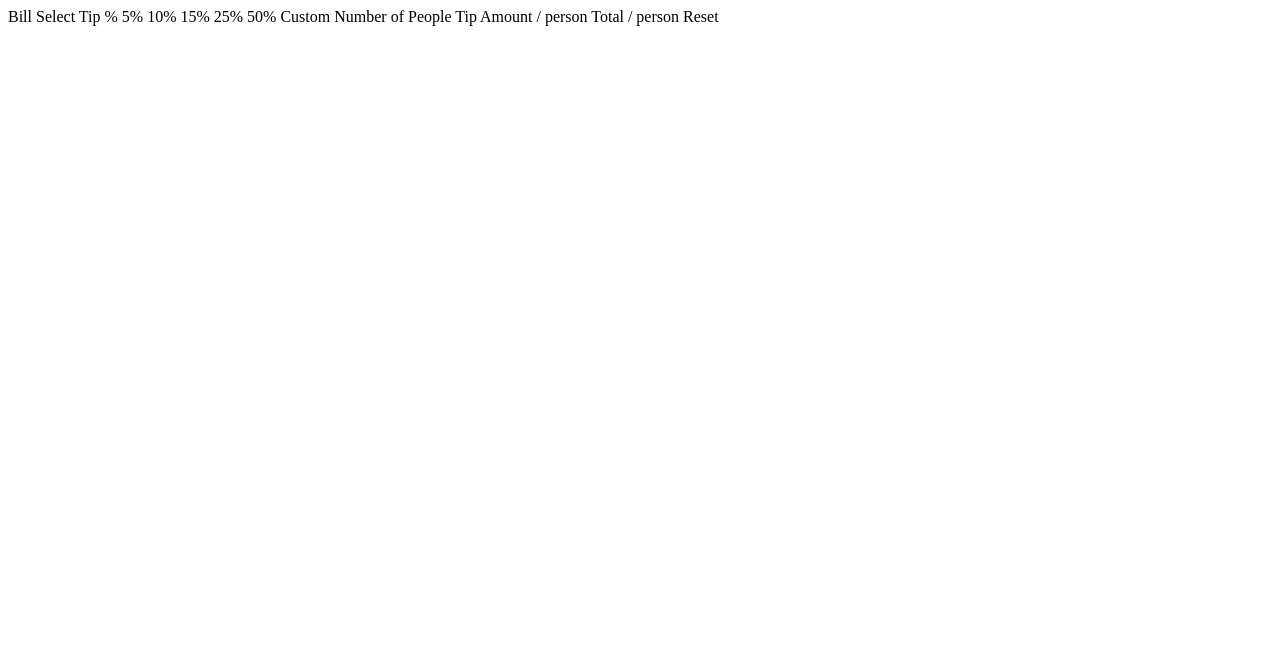
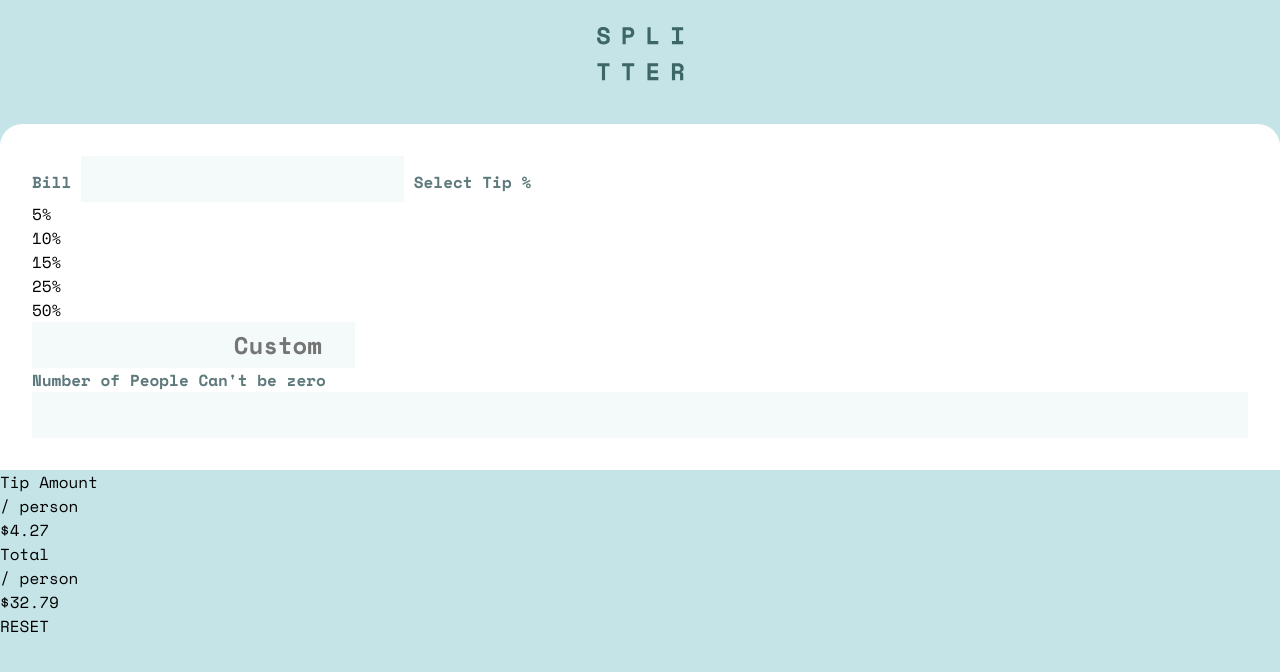
Before and after one commit to Glenda9031/Tip_Calculator_App, a plain HTML site: page index.html in a window 1280 px wide. Drawn offline with nearby package versions, Linux system fonts and the light colour scheme.

Commit message:
Revised index.html and style.css

```diff
--- a/css/style.css
+++ b/css/style.css
@@ -0,0 +1,61 @@
+@import url('https://fonts.googleapis.com/css2?family=Space+Mono:ital,wght@0,400;0,700;1,400;1,700&display=swap');
+
+:root {
+    --strong-cyan: hsl(172, 67%, 45%);
+    --very-dark-cyan: hsl(183, 100%, 15%);
+    --dark-grayish-cyan: hsl(186, 14%, 43%);
+    --grayish-cyan: hsl(184, 14%, 56%);
+    --light-grayish-cyan: hsl(185, 41%, 84%);
+    --very-light-grayish-cyan: hsl(189, 41%, 97%);
+    --white: hsl(0, 0%, 100%);
+}
+
+*,
+*::before,
+*::after {
+    margin: 0;
+    padding: 0;
+    box-sizing: border-box;
+}
+
+body {
+    font-family: 'Space Mono', monospace;
+    background-color: var(--light-grayish-cyan);
+    height: 100vh;
+    width: 100%;
+}
+
+.logo {
+    text-align: center;
+    margin-top: 1.7rem;
+    margin-bottom: 2.3rem;
+}
+
+.tip-calculator {
+    background-color: var(--white);
+    display: flex;
+    flex-direction: column;
+    padding: 2rem;
+    border-radius: 1.4rem 1.4rem 0 0;
+}
+
+label {
+    color: var(--dark-grayish-cyan);
+    font-weight: 700;
+    margin-bottom: 0.3rem;
+}
+
+input {
+    border: none;
+    outline: none;
+    padding: .3125rem;
+    padding-right: 1.125rem;
+    background-position: 1.0625rem .9375rem;
+    background-repeat: no-repeat;
+    background-color: var(--very-light-grayish-cyan);
+    text-align: right;
+    font-size: 1.5rem;
+    color: var(--very-dark-cyan);
+    font-weight: 700;
+    font-family: 'Space Mono', monospace;
+}
--- a/index.html
+++ b/index.html
@@ -9,26 +9,47 @@
   <title>Frontend Mentor | Tip calculator app</title>
   </head>
 <body>
+    <div class="logo"><img src="./images/logo.svg" alt="logo"></div>
+    <div class="tip-calculator">
+      <div class="partOne">
+        <label for="bill">Bill</label>
+        <input type="number" class="input input-bill" id="bill-input">
+        <label for="tip">Select Tip %</label>
+        <div class="tip">
+          <div class="tip tip-5">5%</div>
+          <div class="tip tip-10">10%</div>
+          <div class="tip tip-15">15%</div>
+          <div class="tip tip-25">25%</div>
+          <div class="tip tip-50">50%</div>
+          <div id="custom-tip"><input type="number" class="tip-custom" placeholder="Custom"></div>
+        </div>
+      </div>
 
-  Bill
+      <div class="peopleLabel">
+        <label for="people">Number of People</label>
+        <label class="error">Can't be zero</label>
+      </div>
+      <input type="number" class="input input-people">
+     </div>
 
-  Select Tip %
-  5%
-  10%
-  15%
-  25%
-  50%
-  Custom
+     <div class="result">
+       <div class="tip-amount">
+          <div class="text">
+            <p>Tip Amount</p>
+            <p class="person">/ person</p>
+          </div>
+          <div class="amount" id="tip-amount">$4.27</div>
+       </div>
 
-  Number of People
-
-  Tip Amount
-  / person
-
-  Total
-  / person
-
-  Reset
-<script src="script.js"></script>
+       <div class="total">
+        <div class="text">
+          <p>Total</p>
+          <p class="person">/ person</p>
+        </div>
+        <div class="amount" id="total-amount">$32.79</div>
+     </div>
+        <div class="reset">RESET</div>
+      </div>
+      <script src="script.js"></script>
 </body>
 </html>
```
